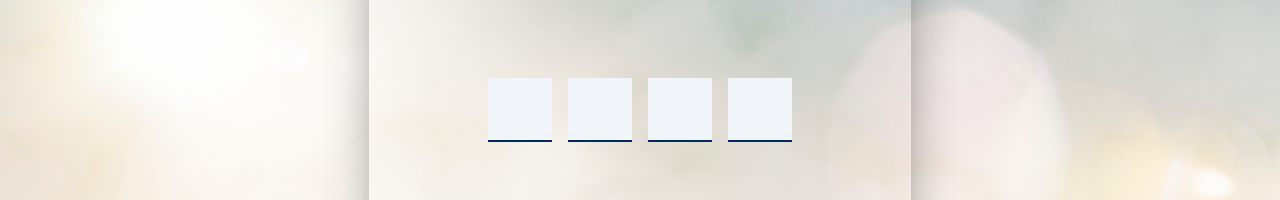
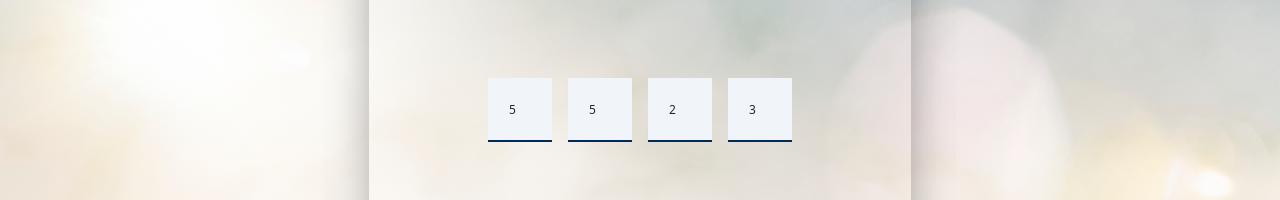
Before and after one commit to holuborhee/trackbill, a Vue app: page /verify in a window 1280 px wide. Shown: the part 282-482 px from the top of the page. Built offline with nearby package versions, Linux system fonts and the light colour scheme.

Commit message:
refactor code

```diff
--- a/src/components/ManageVerify.vue
+++ b/src/components/ManageVerify.vue
@@ -1,8 +1,11 @@
 <template>
   <div class="flex">
+
     <div v-for="num in count" :key="num" >
-      <verify />
+      <verify v-model="codeArray[num - 1]"></verify>
+
     </div>
+
   </div>
 </template>
 
@@ -12,16 +15,17 @@ export default {
   components:{
     Verify
   },
-
-  props: {
-    'count': Number
+props: ['modelValue', 'count'],
+emits: ['update:modelValue'],
+  data(){
+    return{
+       codeArray:[]
+    }
   },
 
-  data(){
-    return{
-
-    }
-  },
+  mounted(){
+    this.codeArray = this.modelValue.split('')
+  }
 
 
 }
--- a/src/components/Verify.vue
+++ b/src/components/Verify.vue
@@ -3,7 +3,9 @@
 
     <input
             type="number"
-            name='one'
+            :value="modelValue"
+
+            @input="$emit('update:modelValue', $event.target.value)"
             class="
               text-center
               w-16
@@ -26,6 +28,19 @@
 <script>
 export default {
 
+ props:['modelValue'],
+
+data(){
+  return{
+
+  }
+},
+
+mount(){
+  console.log(this.modelValue)
+}
+
+
 
 }
 </script>
--- a/src/views/Verification.vue
+++ b/src/views/Verification.vue
@@ -7,9 +7,9 @@
         <strong class="font-black">Johndoe@gmail.com</strong> <br />Please enter
         the code below
       </p>
-      <form action="/authentication">
+      <form action="#" v-on:submit.prevent="">
         <div class="px-10 py-8 flex my-8 justify-center items-center">
-          <manage-verify :count='num'/>
+          <manage-verify :count='num' v-model="code"/>
         </div>
         <button
           type="submit"
@@ -27,6 +27,7 @@
             rounded-md
             hover:bg-indigo-600
           "
+          @click="send"
         >
           Confirm Code
         </button>
@@ -47,9 +48,18 @@ export default {
     ManageVerify
   },
 
+
   data(){
     return{
-      num:4
+      num:4,
+      code:'5523'
+    }
+  },
+
+  methods:{
+    send(){
+      console.log(this.code)
+
     }
   }
 
```
